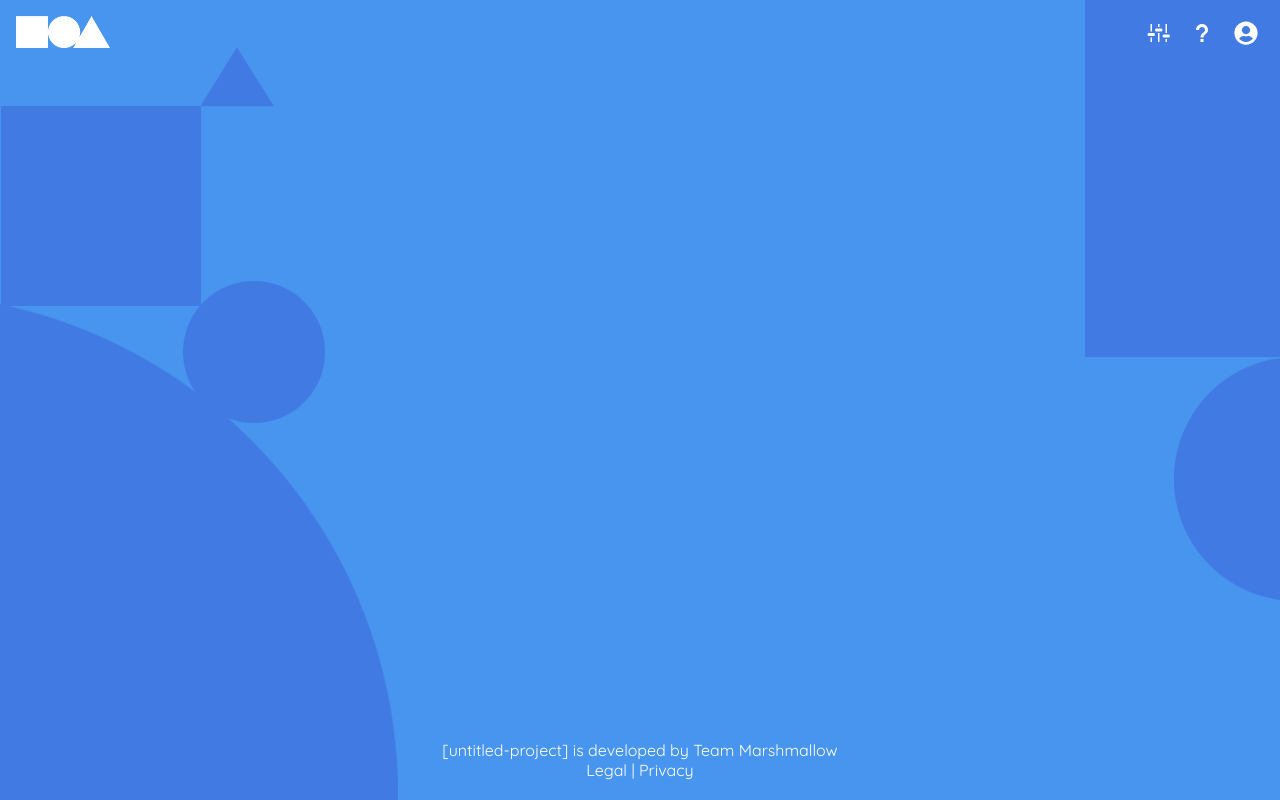
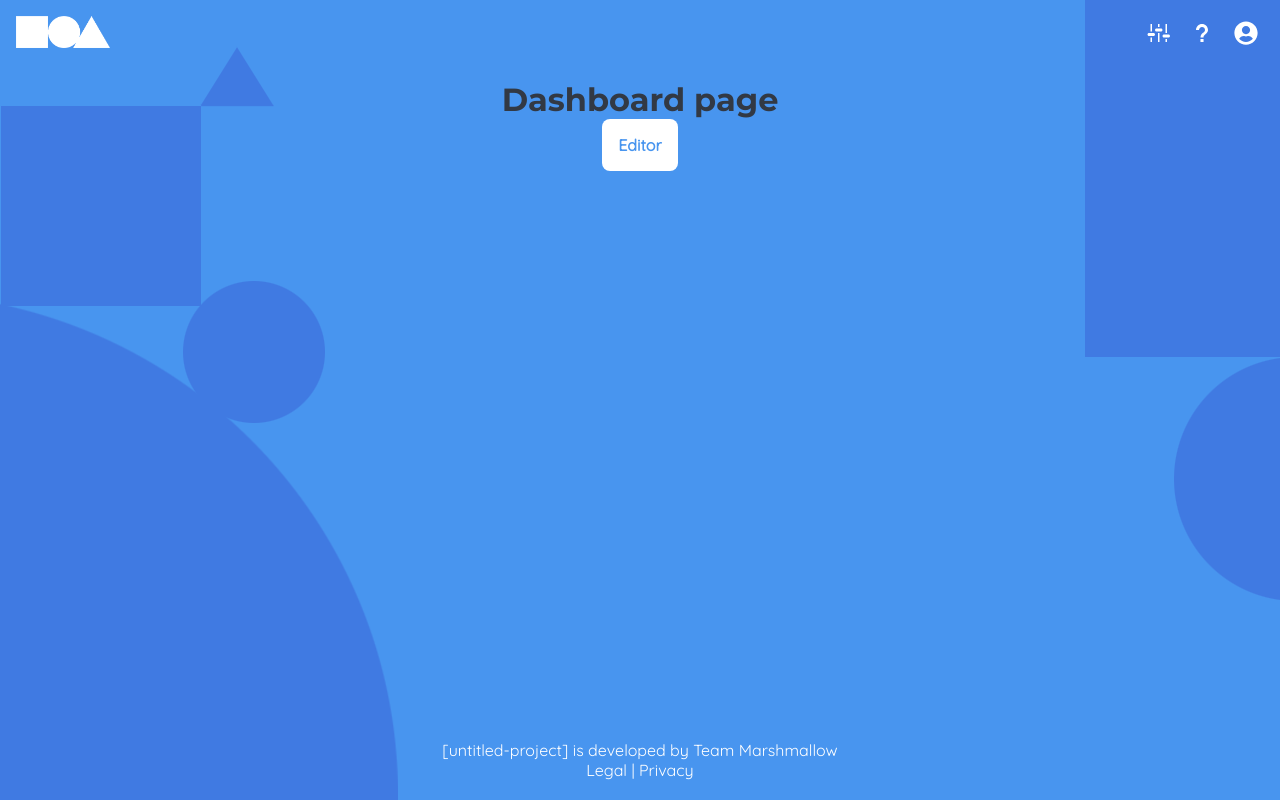
Before and after one commit to uoa-compsci399-s2-2022/spatial-skills-web-app, a React (Create React App) app in the folder client/: page /dashboard in a window 1280 px wide. Built offline with nearby package versions, Linux system fonts and the light colour scheme.

Commit message:
Add routes for dashboard and editor

```diff
--- a/client/src/components/Navbar.jsx
+++ b/client/src/components/Navbar.jsx
@@ -24,6 +24,9 @@ const Navbar = (props) => {
       <p>Signed in as</p>
       <h3>{userData.name}</h3>
       <p>{userData.email}</p>
+      <Link to="/dashboard" className="navbar__dashboard">
+        Dashboard
+      </Link>
       <button
         className="navbar__signout"
         onClick={() => {
--- a/client/src/containers/App.jsx
+++ b/client/src/containers/App.jsx
@@ -3,6 +3,8 @@ import { BrowserRouter, Routes, Route } from "react-router-dom";
 import { GoogleOAuthProvider } from "@react-oauth/google";
 import Home from "./Home";
 import Test from "./Test";
+import Dashboard from "./Dashboard";
+import Editor from "./Editor";
 import Navbar from "../components/Navbar";
 import Footer from "../components/Footer";
 import Splash from "../components/Splash";
@@ -25,7 +27,9 @@ function App() {
             path="/"
             element={<Home userData={userData} setUserData={setUserData} />}
           />
-          <Route path="/test" element={<Test />} />
+          <Route path="test" element={<Test />} />
+          <Route path="dashboard" element={<Dashboard />} />
+          <Route path="dashboard/editor" element={<Editor />} />
         </Routes>
         <Footer />
         <Splash />
--- /dev/null
+++ b/client/src/containers/Dashboard.jsx
@@ -0,0 +1,19 @@
+import "../styles/Dashboard.css";
+import { Link, Outlet } from "react-router-dom";
+const Dashboard = () => {
+  // we'll need to authenticate users below this route, maybe check
+  // their email with db for admin privilege?
+  return (
+    <>
+      <div className="dashboard">
+        <h1>Dashboard page</h1>
+        <Link to="editor" className="dashboard__editor">
+          Editor
+        </Link>
+      </div>
+      <Outlet />
+    </>
+  );
+};
+
+export default Dashboard;
--- /dev/null
+++ b/client/src/containers/Editor.jsx
@@ -0,0 +1,7 @@
+import "../styles/Editor.css";
+
+const Editor = () => {
+  return <div>Editor page</div>;
+};
+
+export default Editor;
--- /dev/null
+++ b/client/src/styles/Dashboard.css
@@ -0,0 +1,14 @@
+.dashboard {
+    display: flex;
+    flex-direction: column;
+    align-items: center;
+    margin: 5rem;
+}
+
+.dashboard__editor {
+    padding: 1rem;
+    background-color: var(--contrast-color);
+    color: var(--accent-color);
+    font-weight: bold;
+    border-radius: .5rem;
+}
--- a/client/src/styles/Navbar.css
+++ b/client/src/styles/Navbar.css
@@ -71,3 +71,16 @@
   background-color: var(--error-color);
   color: var(--contrast-color);
 }
+
+.navbar__dashboard {
+  background-color: var(--accent-color);
+  padding: 1rem;
+  border-radius: .5rem;
+  text-align: center;
+  font-weight: bold;
+  transition: transform .25s;
+}
+
+.navbar__dashboard:hover {
+  transform: translateY(-5px);
+}
```
Also changed, not shown: client/src/styles/Editor.css (added).
